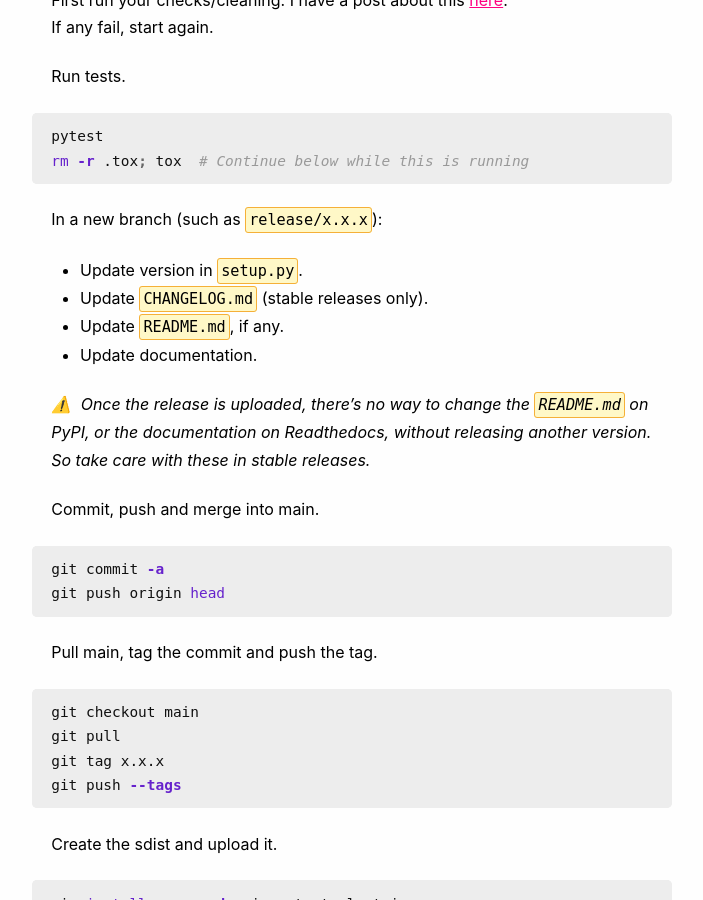
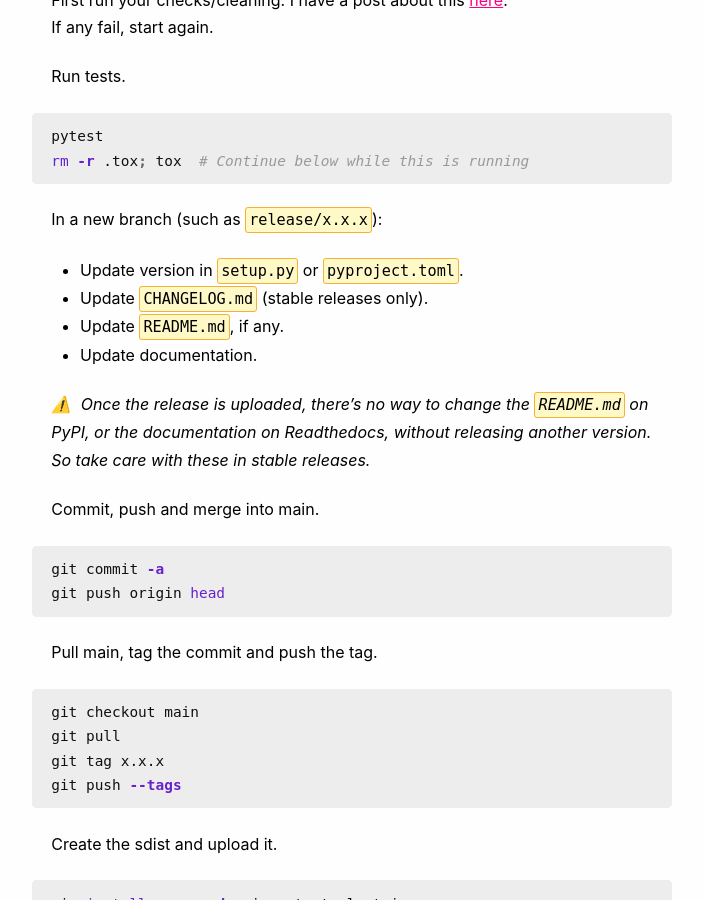
Before and after one commit to explodinglabs/explodinglabs.github.io, a Jekyll site: the page built from docs/_posts/python/2018-10-01-release-new-version-to-pypi.markdown, in a window 1280 px wide and 900 px high, scrolled down 330 px. Shown: the whole window, without its empty margins (288-991 px from the left). Built offline with Jekyll 4.4.1, drawn with Linux system fonts in a browser that asks for light colours.

Commit message:
Update 2018-10-01-release-new-version-to-pypi.markdown

````diff
--- a/docs/_posts/python/2018-10-01-release-new-version-to-pypi.markdown
+++ b/docs/_posts/python/2018-10-01-release-new-version-to-pypi.markdown
@@ -23,7 +23,7 @@ rm -r .tox; tox  # Continue below while this is running
 ```
 
 In a new branch (such as `release/x.x.x`):
-- Update version in `setup.py`.
+- Update version in `setup.py` or `pyproject.toml`.
 - Update `CHANGELOG.md` (stable releases only).
 - Update `README.md`, if any.
 - Update documentation.
````
